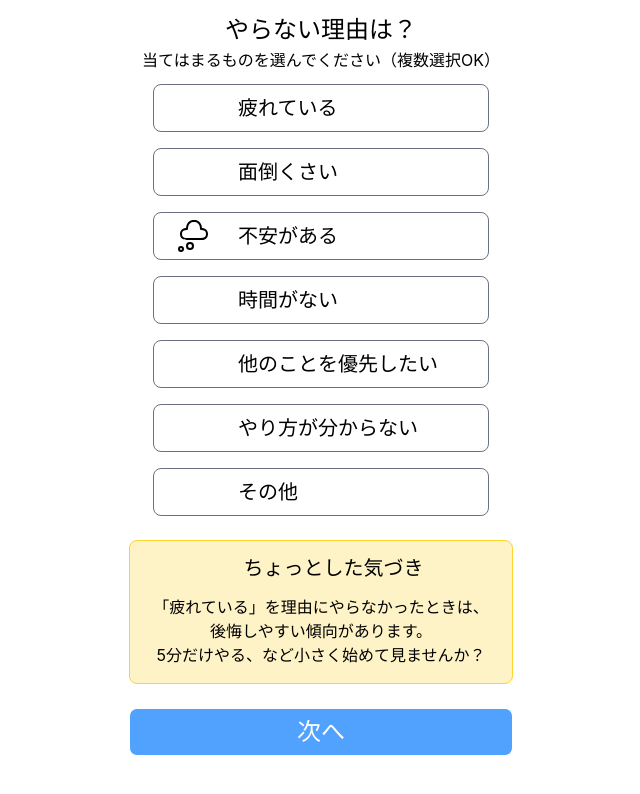
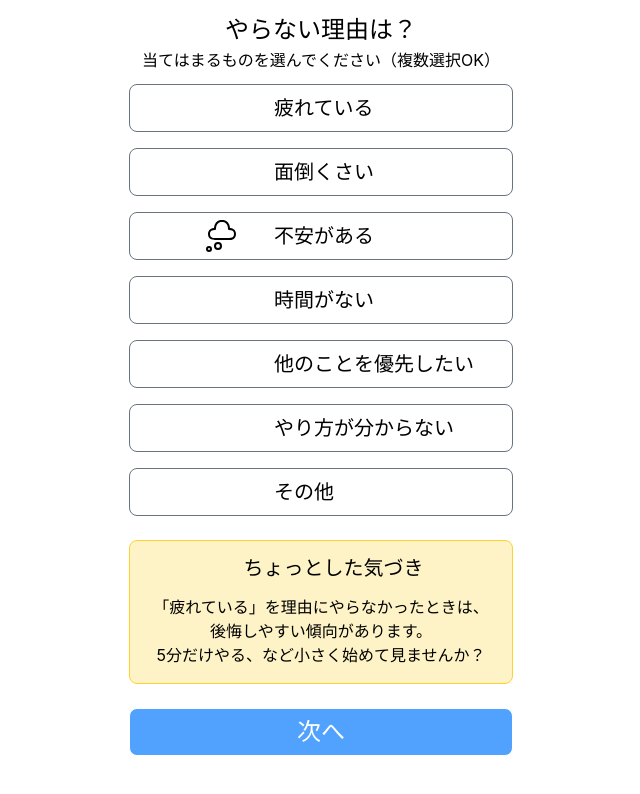
Before and after one commit to risa-h1108/Miru, a React (Vite) app: page /reasons in a window 1280 px wide. Shown: the top 794 px of the page, without its empty margins (319-959 px from the left). Built offline with nearby package versions, Linux system fonts and the light colour scheme; some icons are missing.

Commit message:
refactor:やらない理由カードの幅を変更、中のアイコンや文字の位置を調整

```diff
--- a/src/pages/ReasonsChoice.tsx
+++ b/src/pages/ReasonsChoice.tsx
@@ -6,13 +6,13 @@ import { Icon } from "@iconify/react";
 import { useState } from "react";
 
 //画面上のカードの位置調整CSS
-const reasonsGridBase = "grid gap-4 px-6 mb-4 mt-3 max-w-sm mx-auto";
+const reasonsGridBase = "grid gap-4  mb-4 mt-3 max-w-sm mx-auto";
 
 //共通のCSS（カードの形やサイズ、カード内の位置）
 //pl:padding-leftの略（内側の余白-左、アイコンの左余白）
 //gap:子要素全部の間に隙間を作る(今回はアイコンとラベルしか子要素ないから、その間に隙間ができる)
 const reasonsCardsBase =
-  "border border-gray-500 rounded-lg w-full h-12 flex items-center pl-5 gap-6 text-xl";
+  "border border-gray-500 rounded-lg w-full h-12 flex items-center pl-18 gap-8  text-xl";
 
 //気づきボックスのCSS
 const tipBoxBase =
```
